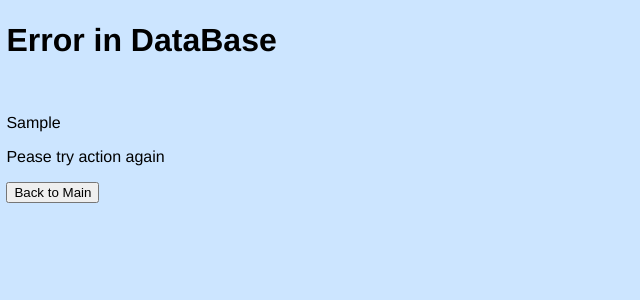
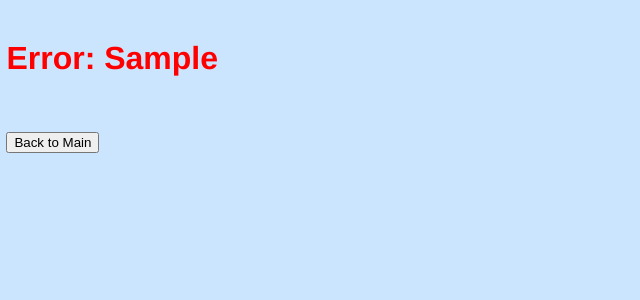
Before and after one commit to elissa-skinner/drop-table-grades, a Flask app: template templates/Error.html in a window 1280 px wide. Shown: the part 56-356 px from the top of the page, without its empty margins (0-640 px from the left). Run offline with Flask 2, Linux system fonts and the light colour scheme; the template is opened without the code that fills it: most values are stand-ins (such as "Sample title", 1, 10 or a date in 2020).

Commit message:
Changed GUI

```diff
--- a/templates/Error.html
+++ b/templates/Error.html
@@ -4,20 +4,20 @@
     <link rel="stylesheet" href='/static/main.css'/>
 
   </head>
-   <body>
-	 <header><div>Menu: <a href="/">Home,</a> <a href="/newCondit" method = "GET">New Condition,</a>
+   <body style=' color: red;'>
+
+	 <header style=' color: black;'><div>Menu: <a href="/">Home,</a> <a href="/newCondit" method = "GET">New Condition,</a>
 	<a href="/newMesur">New Measurement,</a> <a href="/newSeq">New Sequence,</a>
 	<a href="/exp">Experiment,</a> <a href="/enterCSV">EnterCSV,</a>
 	<a href="/expInfo">Get Experiment Info,</a> <a href="/sideByside">Get Side by Side Comparison,</a>
 	<a href="/results">Get Results</a></div>
 	</header>
 
+	<br>
+	<h1>Error: {{ result2 }}</h1>
 
-	<h1>Error in DataBase</h1> <br>
 	 <form action = "http://localhost:5000/" method = "POST">
-         <p>{{ result2 }}</p>
-	<p>Pease try action again</p>
-
+         <br>
 
 	<p><input type = "submit" value = "Back to Main" /></p>
       </form>
```
